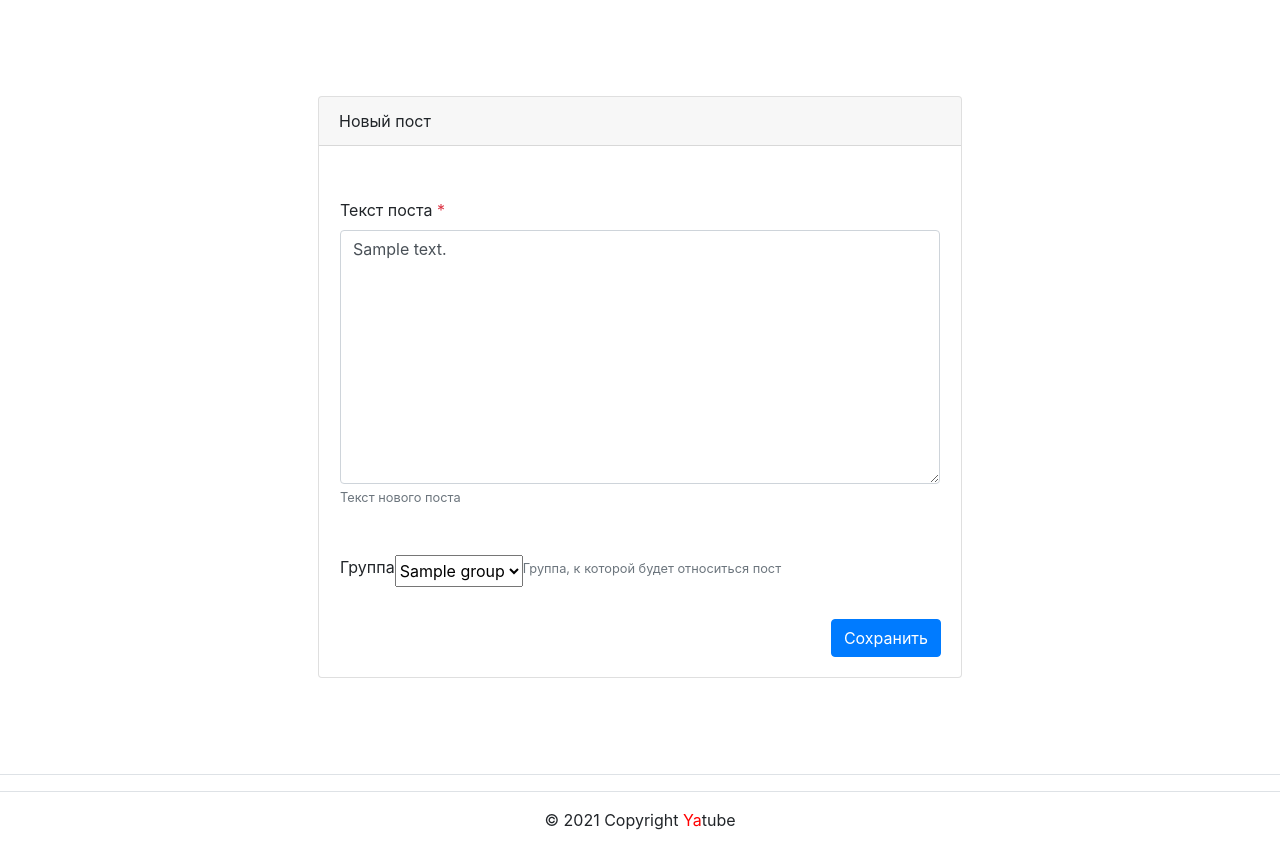
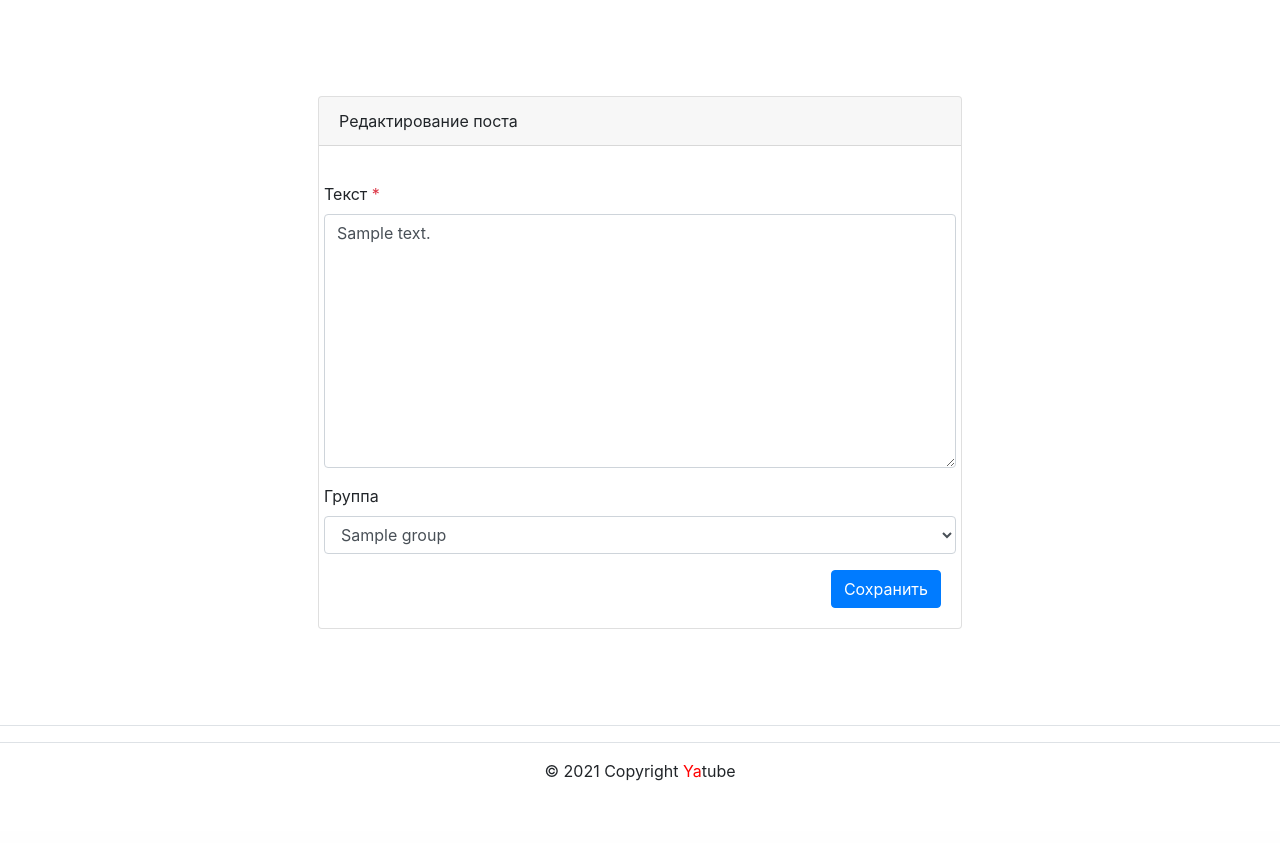
Before and after one commit to Vados21/hw03_forms, a Django app: page /posts/1/edit/ in a window 1280 px wide. Shown: the part 56-899 px from the top of the page. After the commit the page ends 837 px from the top, so only its background shows below. Run offline with Django 3.2, Linux system fonts and the light colour scheme; a user stored in the database is signed in; tables that the repository leaves empty hold one stand-in row (values such as "Sample post"); some libraries are stand-ins or nearby versions.

Commit message:
project_after_review

```diff
--- a/yatube/posts/views.py
+++ b/yatube/posts/views.py
@@ -33,7 +33,7 @@ def group_posts(request, slug):
 
 def profile(request, username):
     user = get_object_or_404(User, username=username)
-    post_list = Post.objects.select_related('group').filter(author=user)
+    post_list = user.posts.all()
     paginator = Paginator(post_list, 10)
     page_number = request.GET.get('page')
     post_counter = paginator.count
@@ -49,9 +49,7 @@ def profile(request, username):
 def post_detail(request, post_id):
     template = 'posts/post_detail.html'
     post = get_object_or_404(Post, id=post_id)
-    author_posts_count = Post.objects.select_related(
-        'group').filter(author_id=post.author_id).count()
-
+    author_posts_count = post.author.posts.count()
     context = {
         'post': post,
         'author_posts_count': author_posts_count
@@ -78,9 +76,10 @@ def post_create(request):
 def post_edit(request, post_id):
     post = get_object_or_404(Post, id=post_id)
     form = PostForm(request.POST or None, instance=post)
-    if form.is_valid():
-        form.save()
-        return redirect('posts:post_detail', post_id)
+    if post.author == request.user:
+        if form.is_valid():
+            form.save()
+            return redirect('posts:post_detail', post_id)
     context = {
         'post': post,
         'form': form,
--- a/yatube/templates/posts/create_post.html
+++ b/yatube/templates/posts/create_post.html
@@ -12,7 +12,11 @@
       <div class="col-md-8 p-5">
           <div class="card">
               <div class="card-header">
+                {% if is_edit %}
+                  Редактирование поста
+                {% else %}
                   Новый пост
+                {% endif %}
               </div>
               <div class="card-body">
                 {% load user_filters %}
@@ -22,25 +26,26 @@
                       {% else %}
                       "{% url 'posts:create_post' %}"
                     {% endif %}>
-                    <div class="form-group row my-3 p-3">
-                      <label for="id_text">
-                        Текст поста
-                        <span class="required text-danger" >*</span>
+                  {% for field in form %}
+                    <div class="form-group row my-3">
+                      <label for="{{ field.id_for_label }}">
+                        {{ field.label }}
+                          {% if field.field.required %}
+                            <span class="required text-danger">*</span>
+                          {% endif %}
                       </label>
-                      {{ form.text|addclass:'form-control' }}
-                      <small id="id_text-help" class="form-text text-muted">
-                        Текст нового поста
+                      {% csrf_token %}
+                      {{ field|addclass:'form-control' }}
+                        {% if field.help_text %}
+                          <small
+                             id="{{ field.id_for_label }}-help"
+                             class="form-text text-muted"
+                          >
+                            {{ field.help_text|safe }}
                           </small>
+                        {% endif %}
                     </div>
-                    <div class="form-group row my-3 p-3">
-                      <label for="id_group">
-                        Группа
-                      </label>
-                      {{ form.group }}
-                      <small id="id_group-help" class="form-text text-muted">
-                        Группа, к которой будет относиться пост
-                      </small>
-                    </div>
+                  {% endfor %}
                       <div class="d-flex justify-content-end">
                         <button type="submit" class="btn btn-primary">
                         {% if is_edit %}
--- a/yatube/templates/posts/group_list.html
+++ b/yatube/templates/posts/group_list.html
@@ -6,7 +6,7 @@
   {% for post in page_obj %}
     <ul>
       <li>
-        Автор: {{ post.author.get_full_name }}
+        Автор: {{ post.author }}
       </li>
       <li>
         Дата публикации: {{ post.pub_date|date:"d E Y" }}
--- a/yatube/templates/posts/index.html
+++ b/yatube/templates/posts/index.html
@@ -15,9 +15,9 @@
     {% if post.group %}
       <a href="{% url 'posts:group_list' post.group.slug %}">все записи группы "{{ post.group.title }}"</a>
     {% endif%}
-    {% if user.is_authenticated %}
+    {% if user.is_authenticated and user == post.author %}
     <p>
-      <a href={% url 'posts:post_edit' post.pk %}> Редактировать</a>
+      <a href={% url 'posts:post_edit' post.pk %}> Редактировать запись</a>
     </p>
     {% endif %}
     {% if not forloop.last %}<hr>
--- a/yatube/templates/posts/profile.html
+++ b/yatube/templates/posts/profile.html
@@ -3,8 +3,6 @@
   Профайл пользователя {{ username }}
 {% endblock title %}
 {% block content %}
-  <body>
-    <main>
 <div class="container py-5">
   <h1>Все посты пользователя {{ username }} </h1>
   <h3>Всего постов: {{ post_counter }} </h3>
@@ -26,6 +24,4 @@
   {% endfor %}
   </article>
 </div>
-    </main>
-  </body>
 {% endblock content%}
```
Also changed, not shown: yatube/templates/posts/post_detail.html (+10 -6 lines). Lines whose indentation alone changed are shown as unchanged.
